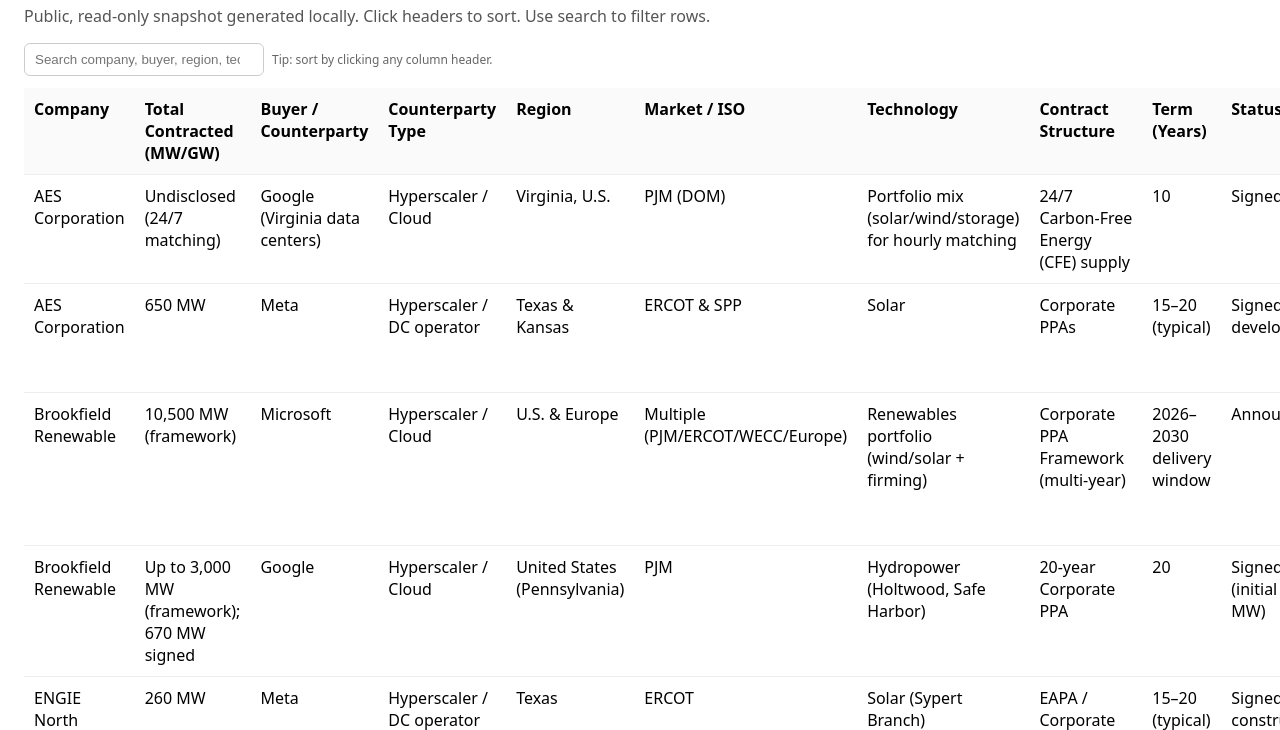
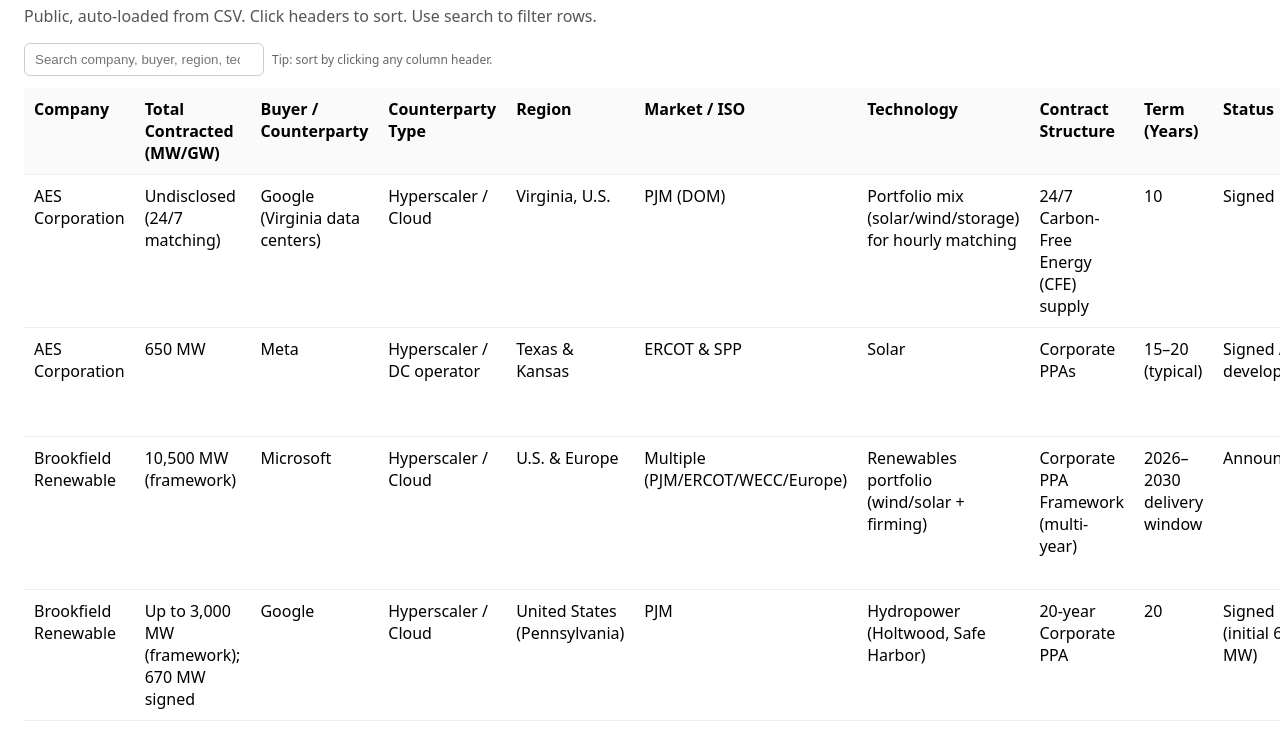
Before and after one commit to visheshbajpai25/AI-DC-Power-Tracker, a plain HTML site: page index.html in a window 1280 px wide. Both pictures are taken after a click on the element "Company". Shown: the part 70-800 px from the top of the page. Drawn offline with nearby package versions, Linux system fonts and the light colour scheme.

Commit message:
Update index.html

```diff
--- a/index.html
+++ b/index.html
@@ -19,72 +19,133 @@
 </head>
 <body>
   <h1>AI Data-Center Power Contracts Tracker</h1>
-  <div class="meta">Public, read-only snapshot generated locally. Click headers to sort. Use search to filter rows.</div>
+  <div class="meta">Public, auto-loaded from CSV. Click headers to sort. Use search to filter rows.</div>
+
   <div class="controls">
     <input id="search" type="search" placeholder="Search company, buyer, region, technology…" aria-label="Search">
     <span class="hint">Tip: sort by clicking any column header.</span>
   </div>
+
   <table id="tracker">
-    <thead>
-      <tr><th>Company</th><th>Total Contracted (MW/GW)</th><th>Buyer / Counterparty</th><th>Counterparty Type</th><th>Region</th><th>Market / ISO</th><th>Technology</th><th>Contract Structure</th><th>Term (Years)</th><th>Status</th><th>In-Service (Announced)</th><th>Notes</th></tr>
-    </thead>
-    <tbody>
-      <tr><td>Brookfield Renewable</td><td>10,500 MW (framework)</td><td>Microsoft</td><td>Hyperscaler / Cloud</td><td>U.S. &amp; Europe</td><td>Multiple (PJM/ERCOT/WECC/Europe)</td><td>Renewables portfolio (wind/solar + firming)</td><td>Corporate PPA Framework (multi-year)</td><td>2026–2030 delivery window</td><td>Announced</td><td>Phased 2026–2030</td><td>Largest announced renewables framework targeting data centers.</td></tr>
-<tr><td>Brookfield Renewable</td><td>Up to 3,000 MW (framework); 670 MW signed</td><td>Google</td><td>Hyperscaler / Cloud</td><td>United States (Pennsylvania)</td><td>PJM</td><td>Hydropower (Holtwood, Safe Harbor)</td><td>20‑year Corporate PPA</td><td>20</td><td>Signed (initial 670 MW)</td><td>Starting 2025</td><td>Hydro Framework Agreement to support data-center load</td></tr>
-<tr><td>NextEra Energy Resources</td><td>≈7,000 MW (≈3,000 MW online; 4,000 MW pipeline)</td><td>Multiple hyperscalers / tech</td><td>Hyperscalers / Cloud / DC operators</td><td>United States</td><td>Multiple (PJM/SPP/ERCOT/CAISO)</td><td>Wind, Solar, Storage (portfolio)</td><td>Corporate PPAs / Tolling (various)</td><td>10–20 (typical)</td><td>Mixed (operating + pipeline)</td><td>2024–2027+</td><td>Management-disclosed total tied to DC/tech buyers</td></tr>
-<tr><td>AES Corporation</td><td>Undisclosed (24/7 matching)</td><td>Google (Virginia data centers)</td><td>Hyperscaler / Cloud</td><td>Virginia, U.S.</td><td>PJM (DOM)</td><td>Portfolio mix (solar/wind/storage) for hourly matching</td><td>24/7 Carbon‑Free Energy (CFE) supply</td><td>10</td><td>Signed</td><td>2021 start; ongoing</td><td>First‑of‑its‑kind hourly CFE arrangement</td></tr>
-<tr><td>AES Corporation</td><td>650 MW</td><td>Meta</td><td>Hyperscaler / DC operator</td><td>Texas &amp; Kansas</td><td>ERCOT &amp; SPP</td><td>Solar</td><td>Corporate PPAs</td><td>15–20 (typical)</td><td>Signed / in development</td><td>2025+ CODs</td><td>Two long‑term solar PPAs to power DC growth</td></tr>
-<tr><td>ENGIE North America</td><td>260 MW</td><td>Meta</td><td>Hyperscaler / DC operator</td><td>Texas</td><td>ERCOT</td><td>Solar (Sypert Branch)</td><td>EAPA / Corporate PPA</td><td>15–20 (typical)</td><td>Signed; in construction</td><td>Late 2025</td><td>Environmental Attributes Purchase with power offtake linkage</td></tr>
-<tr><td>ENGIE North America</td><td>Up to 300 MW</td><td>Cipher Mining</td><td>AI / HPC / BTC miner DC operator</td><td>United States</td><td>Likely ERCOT / SPP (co‑located)</td><td>Wind</td><td>Corporate PPA</td><td>15–20 (typical)</td><td>Signed / announced</td><td>2025+</td><td>Powering co‑located high‑density compute</td></tr>
-
-    </tbody>
+    <thead></thead>
+    <tbody></tbody>
   </table>
 
-<script>
-(function() {
-  const table = document.getElementById('tracker');
-  const tbody = table.tBodies[0];
-  const headers = Array.from(table.tHead.rows[0].cells);
-  let sortIndex = -1, sortAsc = true;
+  <!-- Papa Parse to read CSV -->
+  <script src="https://cdn.jsdelivr.net/npm/papaparse@5.4.1/papaparse.min.js"></script>
+  <script>
+  // 🔧 Your CSV file (raw URL)
+  const CSV_URL = "https://raw.githubusercontent.com/visheshbajpai25/AI-DC-Power-Tracker/main/data/ai_dc_power_contracts_tracker_expanded.csv";
+  const FETCH_URL = CSV_URL + "?v=" + Date.now(); // cache-buster
 
-  function compare(a, b) {
-    // Numeric-friendly compare when detecting MW/GW numbers; fallback to string
-    const numA = parseFloat(a.replace(/[^0-9.\-]/g, ''));
-    const numB = parseFloat(b.replace(/[^0-9.\-]/g, ''));
-    const isNumA = !isNaN(numA);
-    const isNumB = !isNaN(numB);
-    if (isNumA && isNumB) return numA - numB;
-    return a.localeCompare(b, undefined, { sensitivity: 'base' });
+  // Column order to render (must match CSV headers)
+  const COLUMNS = [
+    "Company",
+    "Total Contracted (MW/GW)",
+    "Buyer / Counterparty",
+    "Counterparty Type",
+    "Region",
+    "Market / ISO",
+    "Technology",
+    "Contract Structure",
+    "Term (Years)",
+    "Status",
+    "In-Service (Announced)",
+    "Notes"
+  ];
+
+  const table = document.getElementById("tracker");
+  const thead = table.createTHead();
+  const tbody = table.tBodies[0] || table.createTBody();
+
+  function renderHeader() {
+    const tr = document.createElement("tr");
+    COLUMNS.forEach(col => {
+      const th = document.createElement("th");
+      th.textContent = col;
+      th.style.cursor = "pointer";
+      th.addEventListener("click", () => sortBy(col));
+      tr.appendChild(th);
+    });
+    thead.innerHTML = "";
+    thead.appendChild(tr);
   }
 
-  function sortBy(idx) {
-    const rows = Array.from(tbody.rows);
-    rows.sort((r1, r2) => {
-      const a = r1.cells[idx].textContent.trim();
-      const b = r2.cells[idx].textContent.trim();
-      const res = compare(a, b);
-      return sortAsc ? res : -res;
+  let rows = [];
+  let sortState = { key: null, dir: 1 };
+
+  function renderBody(data) {
+    const frag = document.createDocumentFragment();
+    data.forEach(r => {
+      const tr = document.createElement("tr");
+      COLUMNS.forEach(col => {
+        const td = document.createElement("td");
+        td.textContent = r[col] ?? "";
+        tr.appendChild(td);
+      });
+      frag.appendChild(tr);
     });
-    rows.forEach(r => tbody.appendChild(r));
+    tbody.innerHTML = "";
+    tbody.appendChild(frag);
   }
 
-  headers.forEach((th, idx) => {
-    th.addEventListener('click', () => {
-      if (sortIndex === idx) sortAsc = !sortAsc; else { sortIndex = idx; sortAsc = true; }
-      sortBy(idx);
+  function numericCandidate(v) {
+    const s = String(v ?? "").replace(/[^0-9.\-]/g,"");
+    const n = parseFloat(s);
+    return isNaN(n) ? null : n;
+  }
+
+  function sortBy(col) {
+    if (sortState.key === col) sortState.dir *= -1;
+    else { sortState.key = col; sortState.dir = 1; }
+    const dir = sortState.dir;
+
+    const sorted = rows.slice().sort((a,b) => {
+      const av = a[col] ?? "", bv = b[col] ?? "";
+      const an = numericCandidate(av), bn = numericCandidate(bv);
+      let cmp = 0;
+      if (an !== null && bn !== null) cmp = an - bn;
+      else cmp = String(av).localeCompare(String(bv), undefined, { sensitivity: "base" });
+      return dir > 0 ? cmp : -cmp;
     });
-  });
+    renderBody(sorted);
+  }
 
-  // Search filter
-  const search = document.getElementById('search');
-  search.addEventListener('input', () => {
-    const q = search.value.trim().toLowerCase();
-    Array.from(tbody.rows).forEach(row => {
-      const text = row.textContent.toLowerCase();
-      row.style.display = text.includes(q) ? '' : 'none';
+  function attachSearch() {
+    const q = document.getElementById("search");
+    if (!q) return;
+    q.addEventListener("input", () => {
+      const term = q.value.trim().toLowerCase();
+      const filtered = term
+        ? rows.filter(r => COLUMNS.some(c => String(r[c] ?? "").toLowerCase().includes(term)))
+        : rows;
+      renderBody(filtered);
     });
-  });
-})();
-</script>
+  }
+
+  function loadCSV() {
+    Papa.parse(FETCH_URL, {
+      download: true,
+      header: true,
+      skipEmptyLines: true,
+      complete: (res) => {
+        rows = res.data.map(r => {
+          const o = {};
+          COLUMNS.forEach(c => o[c] = r[c] ?? r[c?.trim()] ?? "");
+          return o;
+        });
+        renderHeader();
+        renderBody(rows);
+      },
+      error: (err) => {
+        console.error("CSV load error", err);
+        tbody.innerHTML = `<tr><td colspan="${COLUMNS.length}">Failed to load CSV. Check CSV_URL and repo visibility.</td></tr>`;
+      }
+    });
+  }
+
+  attachSearch();
+  loadCSV();
+  </script>
 </body>
 </html>
```
